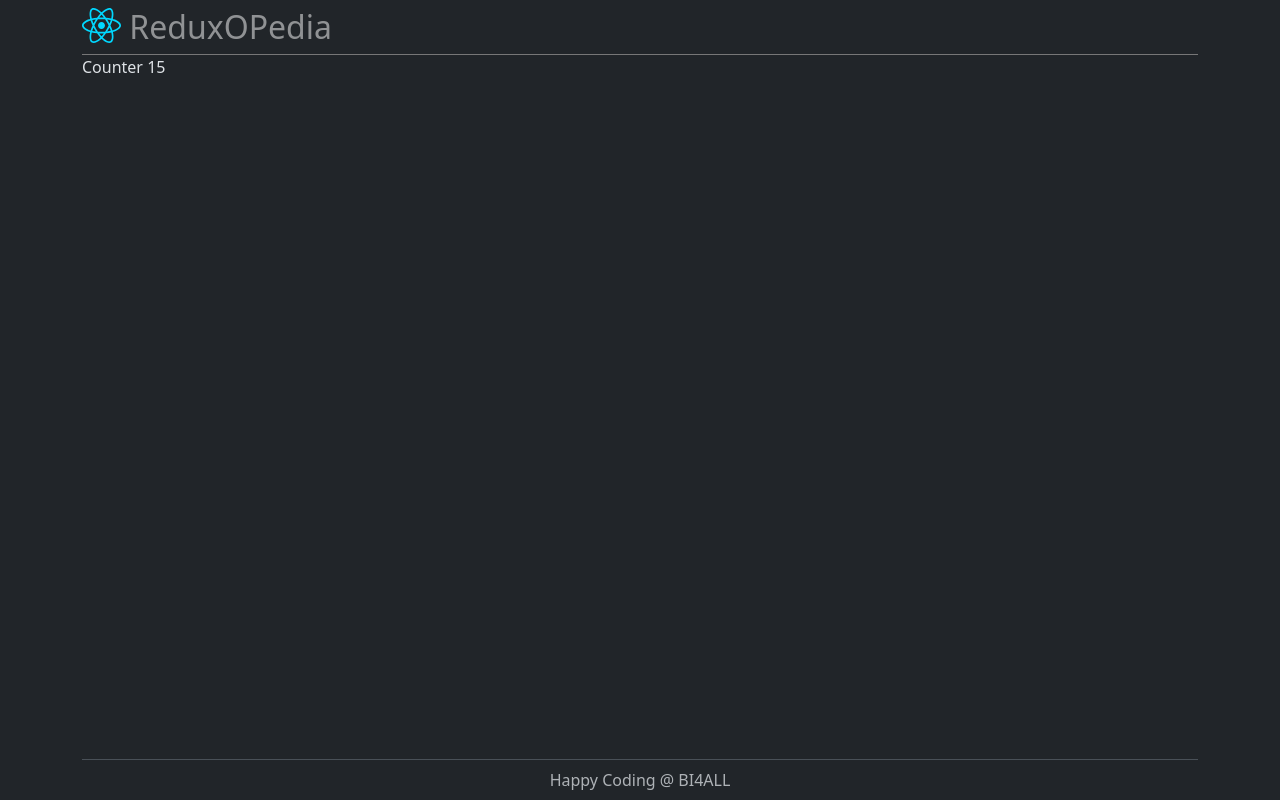
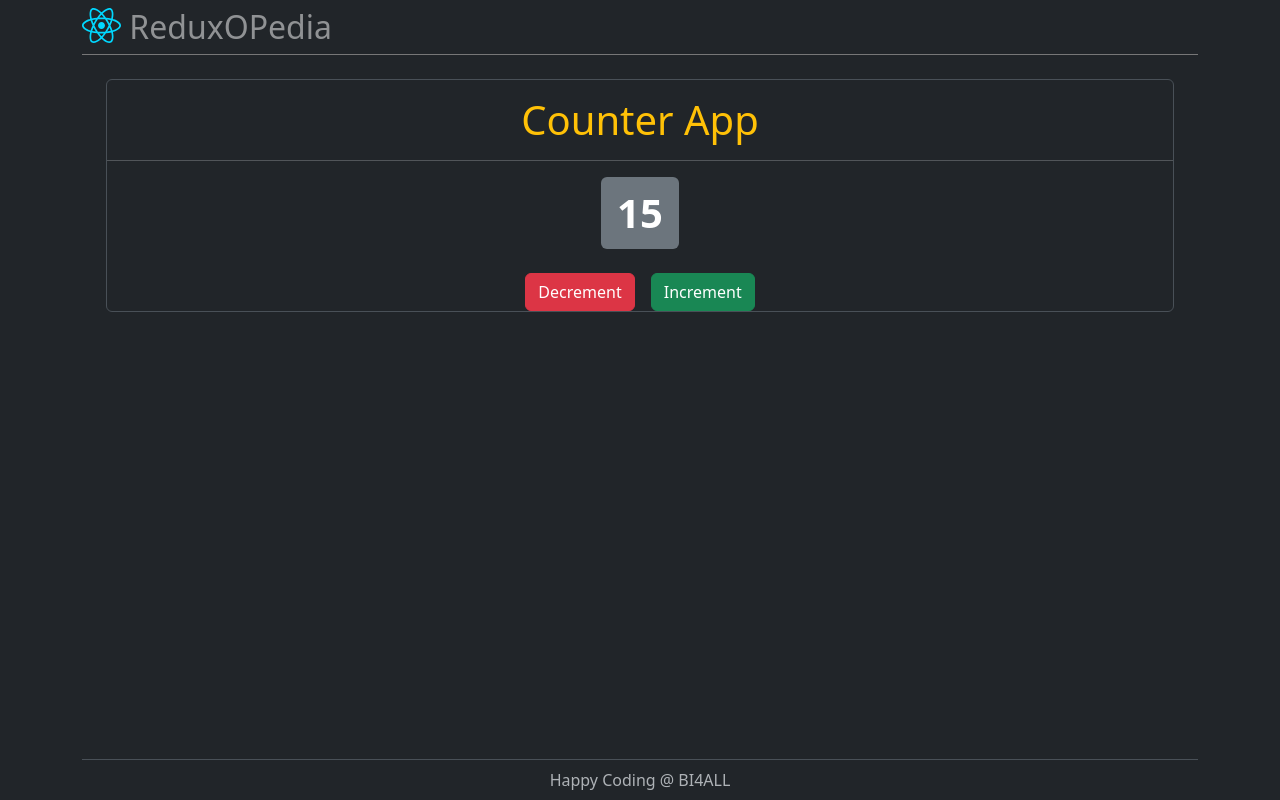
Before and after one commit to 404PeterSimoes/ReduxOPedia, a React (Vite) app: page / in a window 1280 px wide. Built offline with nearby package versions, Linux system fonts and the light colour scheme.

Commit message:
Section 10 - 159 - Dispatching Action from React Component

```diff
--- a/src/components/Counter.jsx
+++ b/src/components/Counter.jsx
@@ -1,9 +1,33 @@
-import { useSelector } from 'react-redux';
+import { useSelector, useDispatch } from 'react-redux';
+import { increment, decrement } from '../redux/slice/counterSlice';
 
 function Counter() {
   const count = useSelector((state) => state.counterStore.count);
+  const dispatch = useDispatch();
 
-  return <div>Counter {count}</div>;
+  return (
+    <div className="m-4 rounded border text-center">
+      <h1 className="text-warning pt-3">Counter App</h1>
+      <hr />
+      <div className="pb-2">
+        <span className="badge bg-secondary fs-1 p-3 mb-3">{count}</span>
+      </div>
+      <div>
+        <button
+          className="btn btn-danger mx-2"
+          onClick={() => dispatch(decrement())}
+        >
+          Decrement
+        </button>
+        <button
+          className="btn btn-success mx-2"
+          onClick={() => dispatch(increment())}
+        >
+          Increment
+        </button>
+      </div>
+    </div>
+  );
 }
 
 export default Counter;
```
